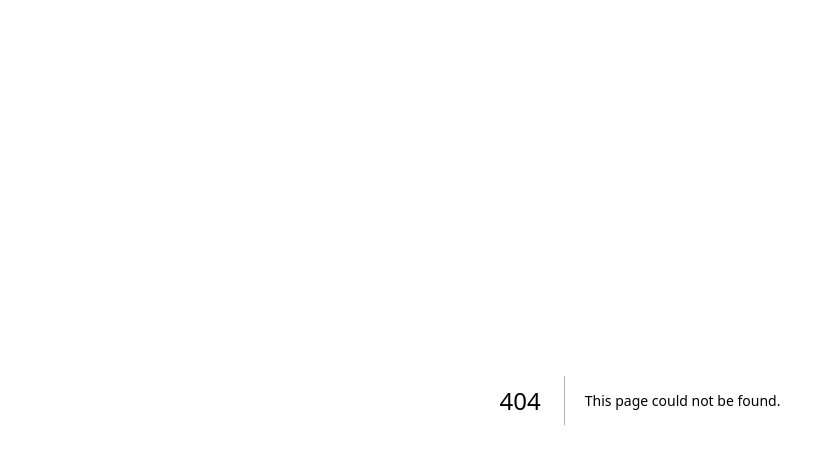
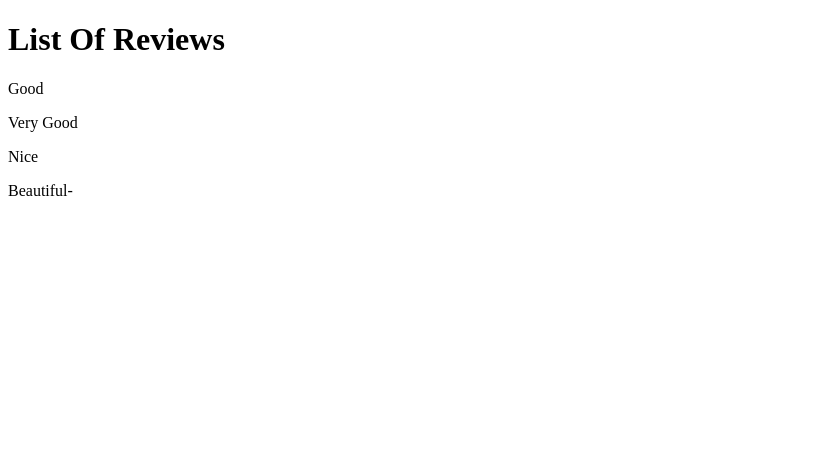
Before and after one commit to maheshpawar3819/NextJs, a Next.js app in the folder routing-concept/: page /items/1/reviews in a window 1280 px wide. Before the commit this address had no page. Shown: the top 464 px of the page, without its empty margins (0-835 px from the left). Built offline with nearby package versions, Linux system fonts and the light colour scheme.

Commit message:
Catch all

```diff
--- /dev/null
+++ b/routing-concept/src/app/items/[itemsId]/reviews/page.tsx
@@ -0,0 +1,9 @@
+export default function Reviews() {
+    return <>
+        <h1>List Of Reviews</h1>
+        <p>Good</p>
+        <p>Very Good</p>
+        <p>Nice</p>
+        <p>Beautiful-</p>
+    </>
+}
```
Also changed, not shown: routing-concept/src/app/docs/[[...slug]]/page.tsx (added, +21 -0 lines).
